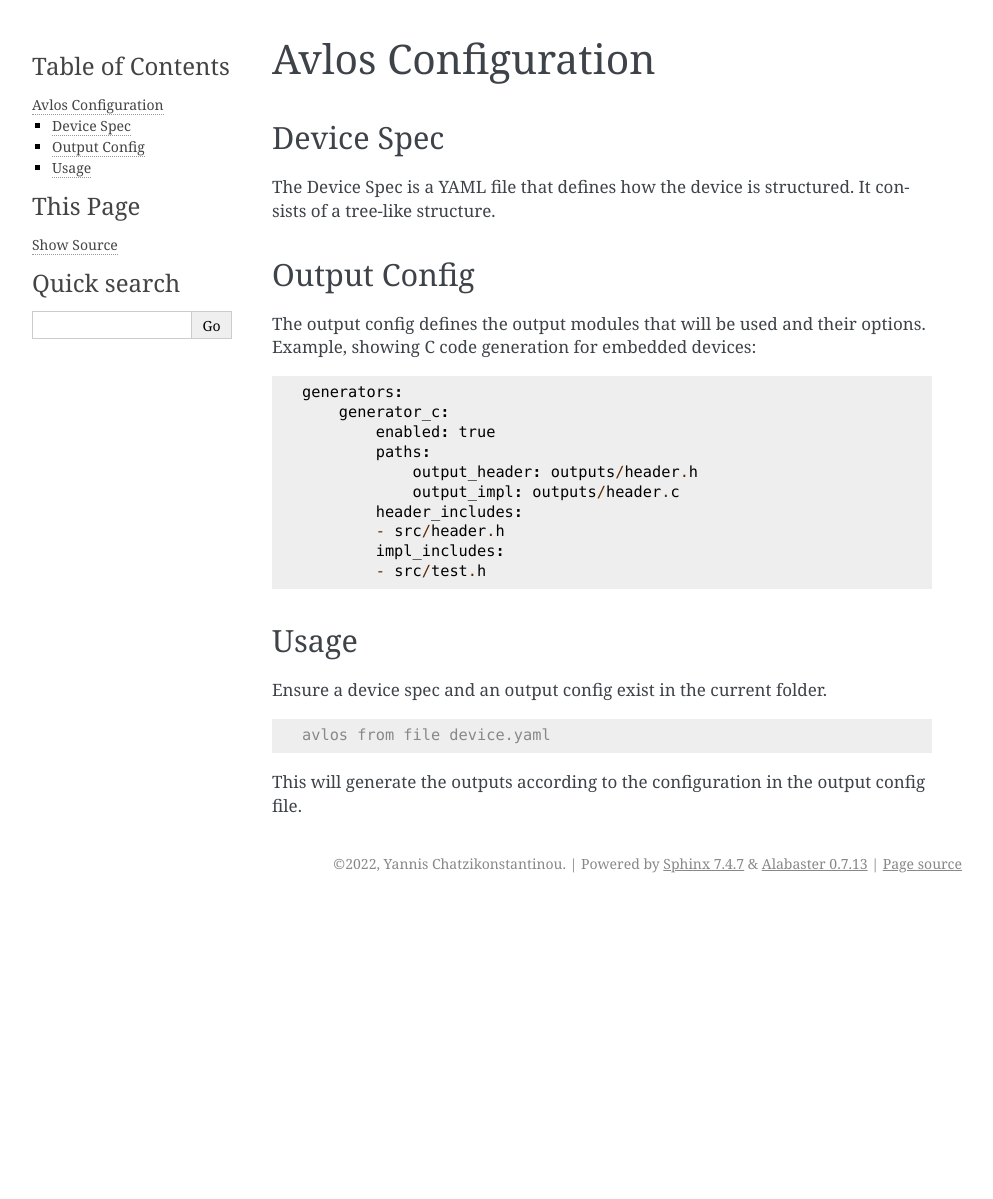
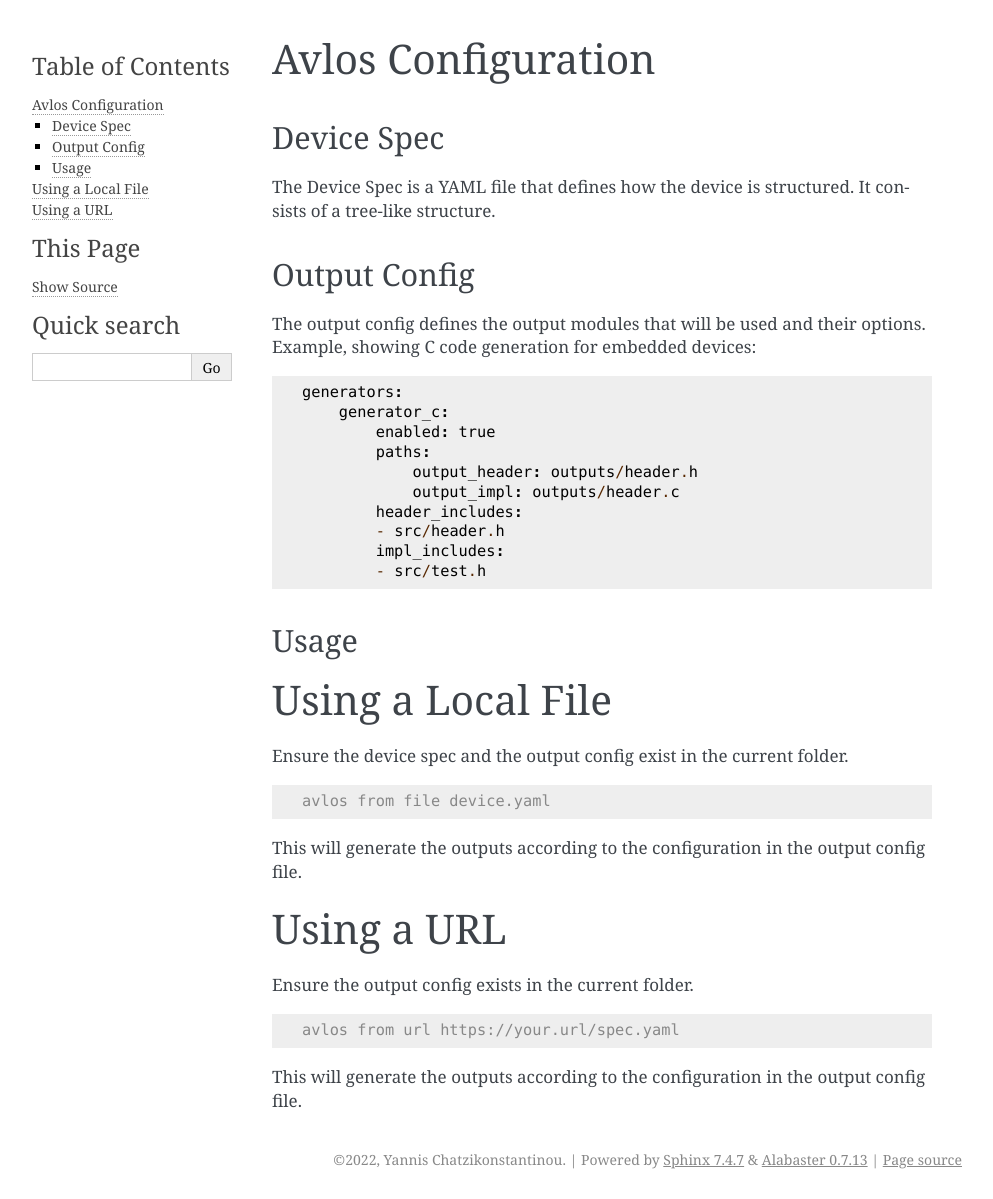
Before and after one commit to tinymovr/avlos, a Sphinx documentation site: the page built from docs/config.rst, in a window 1280 px wide. Shown: the whole page, without its empty margins (148-1141 px from the left). Built offline with Sphinx 7.4.7, drawn with Linux system fonts in a browser that asks for light colours; before the commit the page ends 903 px from its top, so only the background shows below that.

Commit message:
document getting from url

```diff
--- a/docs/cli.rst
+++ b/docs/cli.rst
@@ -4,3 +4,8 @@ Avlos CLI
 .. code-block:: console
 
     avlos from file device.yaml
+
+
+.. code-block:: console
+
+    avlos from url https://your.url/spec.yaml
--- a/docs/config.rst
+++ b/docs/config.rst
@@ -27,10 +27,25 @@ The output config defines the output modules that will be used and their options
 Usage
 -----
 
-Ensure a device spec and an output config exist in the current folder.
+Using a Local File
+******************
+
+Ensure the device spec and the output config exist in the current folder.
 
 .. code-block:: console
 
     avlos from file device.yaml
 
 This will generate the outputs according to the configuration in the output config file.
+
+
+Using a URL
+***********
+
+Ensure the output config exists in the current folder.
+
+.. code-block:: console
+
+    avlos from url https://your.url/spec.yaml
+
+This will generate the outputs according to the configuration in the output config file.
```
